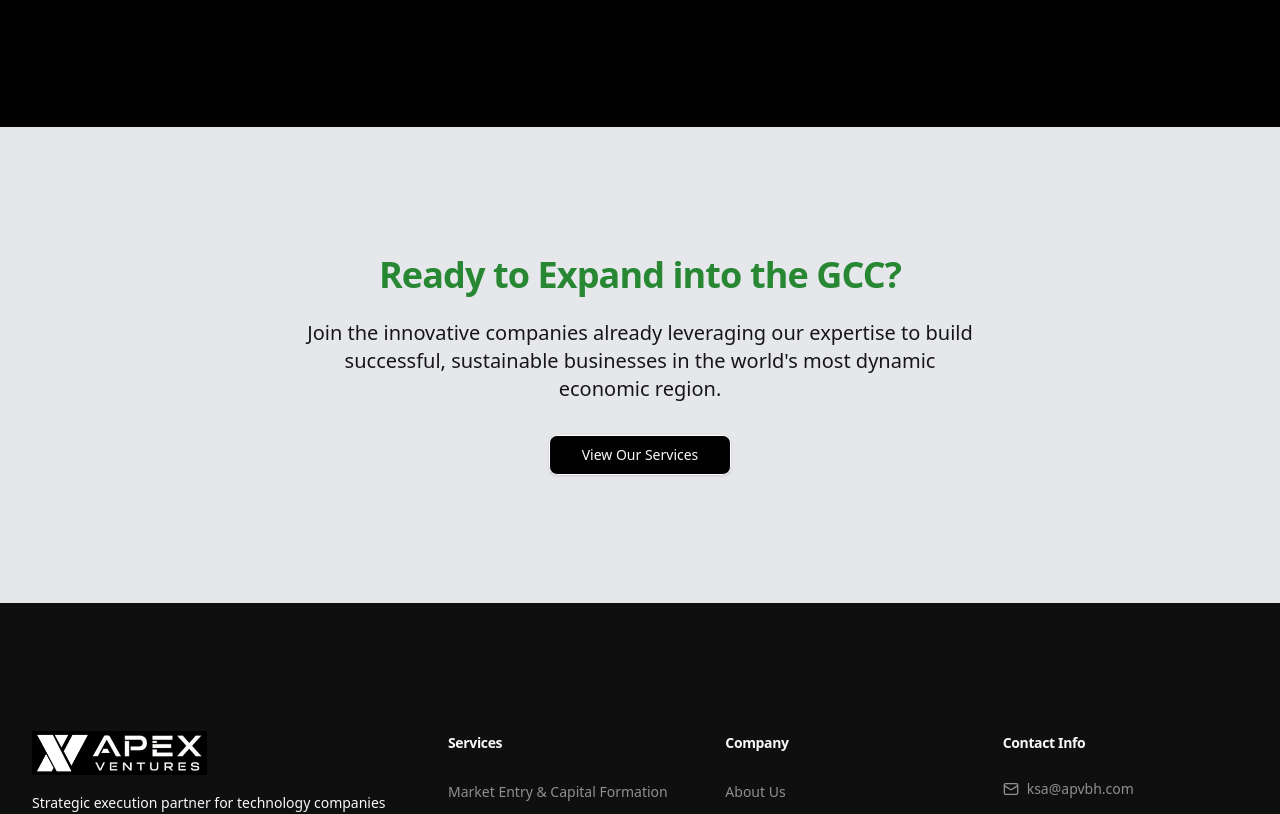
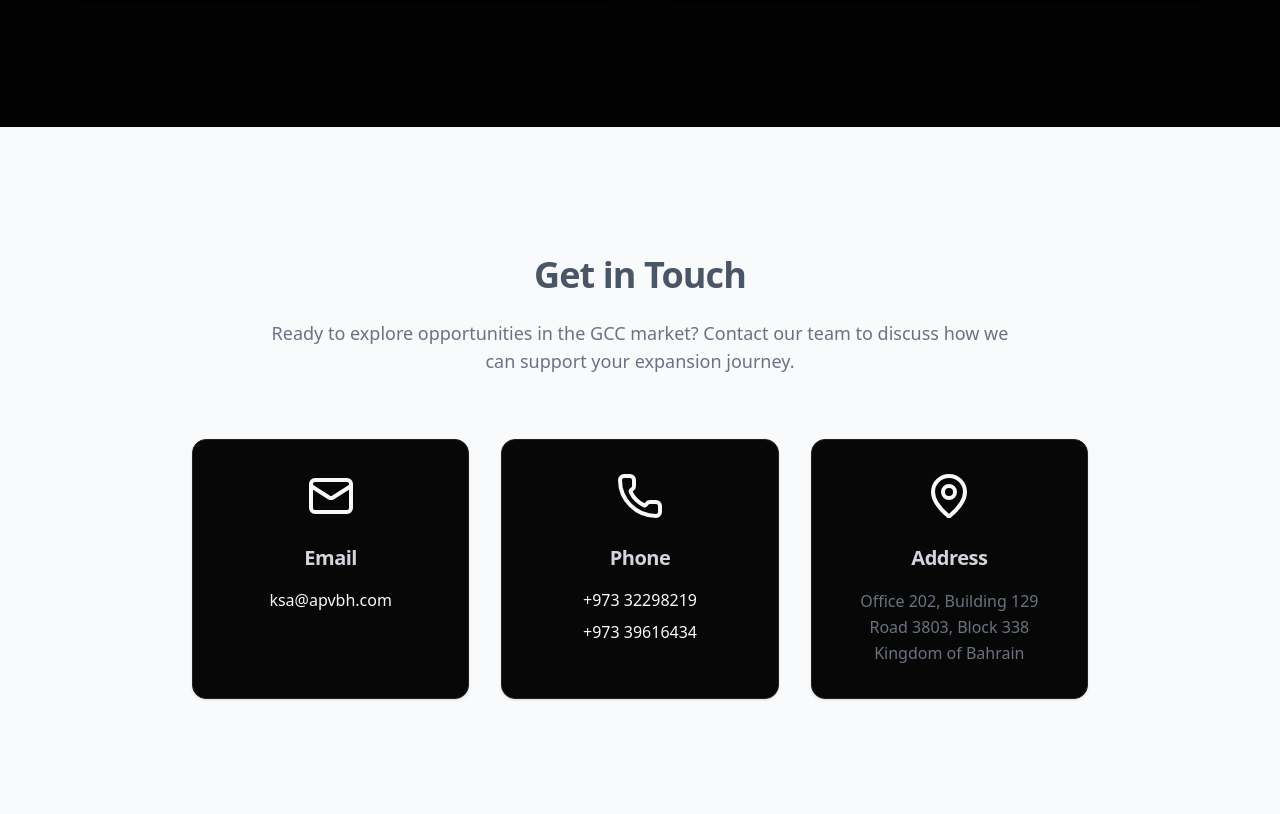
Before and after one commit to SrikanthAlva/apex-ventures, a Next.js app: page /about in a window 1280 px wide. Shown: the part 4800-5614 px from the top of the page. Built offline with nearby package versions, Linux system fonts and the light colour scheme.

Commit message:
new changes

```diff
--- a/src/app/about/page.tsx
+++ b/src/app/about/page.tsx
@@ -16,6 +16,8 @@ import {
 	ExternalLink,
 	GraduationCap,
 	Calendar,
+	Mail,
+	Phone,
 } from 'lucide-react'
 import Link from 'next/link'
 
@@ -171,7 +173,6 @@ export default function AboutPage() {
 					</motion.div>
 				</Container>
 			</section>
-
 			{/* Mission & Vision */}
 			<section className='py-24 sm:py-32'>
 				<Container>
@@ -218,7 +219,6 @@ export default function AboutPage() {
 					</div>
 				</Container>
 			</section>
-
 			{/* Market Statistics */}
 			<section className='py-24 sm:py-32 bg-gray-50'>
 				<Container>
@@ -288,7 +288,6 @@ export default function AboutPage() {
 					</div>
 				</Container>
 			</section>
-
 			{/* Saudi Arabia Strategic Focus */}
 			<section className='py-24 sm:py-32'>
 				<Container>
@@ -396,7 +395,6 @@ export default function AboutPage() {
 					</div>
 				</Container>
 			</section>
-
 			{/* Our Values */}
 			<section className='py-24 sm:py-32 bg-gray-50'>
 				<Container>
@@ -440,7 +438,6 @@ export default function AboutPage() {
 					</div>
 				</Container>
 			</section>
-
 			{/* Team Section */}
 			<section className='py-24 sm:py-32'>
 				<Container>
@@ -603,6 +600,111 @@ export default function AboutPage() {
 				</Container>
 			</section>
 
+			{/* Contact Details Section */}
+			<section className='py-24 sm:py-32 bg-gray-50'>
+				<Container>
+					<motion.div
+						initial={{ opacity: 0, y: 20 }}
+						whileInView={{ opacity: 1, y: 0 }}
+						transition={{ duration: 0.6 }}
+						viewport={{ once: true }}
+						className='text-center mb-16'
+					>
+						<h2 className='text-3xl font-bold tracking-tight text-gray-600 sm:text-4xl mb-6'>
+							Get in Touch
+						</h2>
+						<p className='text-lg text-gray-500 max-w-3xl mx-auto'>
+							Ready to explore opportunities in the GCC market? Contact our team to
+							discuss how we can support your expansion journey.
+						</p>
+					</motion.div>
+
+					<div className='grid grid-cols-1 md:grid-cols-3 gap-8 max-w-4xl mx-auto'>
+						{/* Email */}
+						<motion.div
+							initial={{ opacity: 0, y: 20 }}
+							whileInView={{ opacity: 1, y: 0 }}
+							transition={{ duration: 0.6, delay: 0.1 }}
+							viewport={{ once: true }}
+						>
+							<Card className='h-full text-center hover:shadow-lg transition-shadow duration-300'>
+								<CardContent className='p-8'>
+									<Mail className='h-12 w-12 text-primary mx-auto mb-6' />
+									<h3 className='text-xl font-semibold text-gray-300 mb-4'>
+										Email
+									</h3>
+									<a
+										href='mailto:ksa@apvbh.com'
+										className='text-primary hover:text-accent transition-colors duration-200 font-medium'
+									>
+										ksa@apvbh.com
+									</a>
+								</CardContent>
+							</Card>
+						</motion.div>
+
+						{/* Phone */}
+						<motion.div
+							initial={{ opacity: 0, y: 20 }}
+							whileInView={{ opacity: 1, y: 0 }}
+							transition={{ duration: 0.6, delay: 0.2 }}
+							viewport={{ once: true }}
+						>
+							<Card className='h-full text-center hover:shadow-lg transition-shadow duration-300'>
+								<CardContent className='p-8'>
+									<Phone className='h-12 w-12 text-primary mx-auto mb-6' />
+									<h3 className='text-xl font-semibold text-gray-300 mb-4'>
+										Phone
+									</h3>
+									<div className='space-y-2'>
+										<div>
+											<a
+												href='tel:+97332298219'
+												className='text-primary hover:text-accent transition-colors duration-200 font-medium block'
+											>
+												+973 32298219
+											</a>
+										</div>
+										<div>
+											<a
+												href='tel:+97339616434'
+												className='text-primary hover:text-accent transition-colors duration-200 font-medium block'
+											>
+												+973 39616434
+											</a>
+										</div>
+									</div>
+								</CardContent>
+							</Card>
+						</motion.div>
+
+						{/* Address */}
+						<motion.div
+							initial={{ opacity: 0, y: 20 }}
+							whileInView={{ opacity: 1, y: 0 }}
+							transition={{ duration: 0.6, delay: 0.3 }}
+							viewport={{ once: true }}
+						>
+							<Card className='h-full text-center hover:shadow-lg transition-shadow duration-300'>
+								<CardContent className='p-8'>
+									<MapPin className='h-12 w-12 text-primary mx-auto mb-6' />
+									<h3 className='text-xl font-semibold text-gray-300 mb-4'>
+										Address
+									</h3>
+									<address className='text-gray-500 not-italic leading-relaxed'>
+										Office 202, Building 129
+										<br />
+										Road 3803, Block 338
+										<br />
+										Kingdom of Bahrain
+									</address>
+								</CardContent>
+							</Card>
+						</motion.div>
+					</div>
+				</Container>
+			</section>
+
 			{/* CTA Section */}
 			<section className='py-24 sm:py-32 bg-gray-200 text-black'>
 				<Container>
--- a/src/app/services/page.tsx
+++ b/src/app/services/page.tsx
@@ -438,7 +438,7 @@ export default function ServicesPage() {
 								</div>
 							</div>
 							<Button size='lg' asChild>
-								<Link href='/contact'>Discuss Your Needs</Link>
+								<Link href='/about'>Discuss Your Needs</Link>
 							</Button>
 						</motion.div>
 
@@ -534,16 +534,16 @@ export default function ServicesPage() {
 						</p>
 						<div className='flex flex-col sm:flex-row gap-4 justify-center'>
 							<Button size='lg' variant='secondary' asChild>
-								<Link href='/contact'>Start Your Partnership</Link>
+								<Link href='/about'>Start Your Partnership</Link>
 							</Button>
-							<Button
+							{/* <Button
 								size='lg'
 								variant='outline'
 								className='text-primary border-white hover:bg-white hover:text-primary'
 								asChild
 							>
 								<Link href='/about'>Learn About Us</Link>
-							</Button>
+							</Button> */}
 						</div>
 					</motion.div>
 				</Container>
--- a/src/components/sections/SectorsSection.tsx
+++ b/src/components/sections/SectorsSection.tsx
@@ -130,13 +130,13 @@ export function SectorsSection() {
 											))}
 										</div>
 									</div>
-									<Button
+									{/* <Button
 										variant='ghost'
 										className='group-hover:bg-muted group-hover:shadow-sm transition-all'
 									>
 										Learn More
 										<ArrowRight className='ml-2 h-4 w-4' />
-									</Button>
+									</Button> */}
 								</CardContent>
 							</Card>
 						</motion.div>
```
